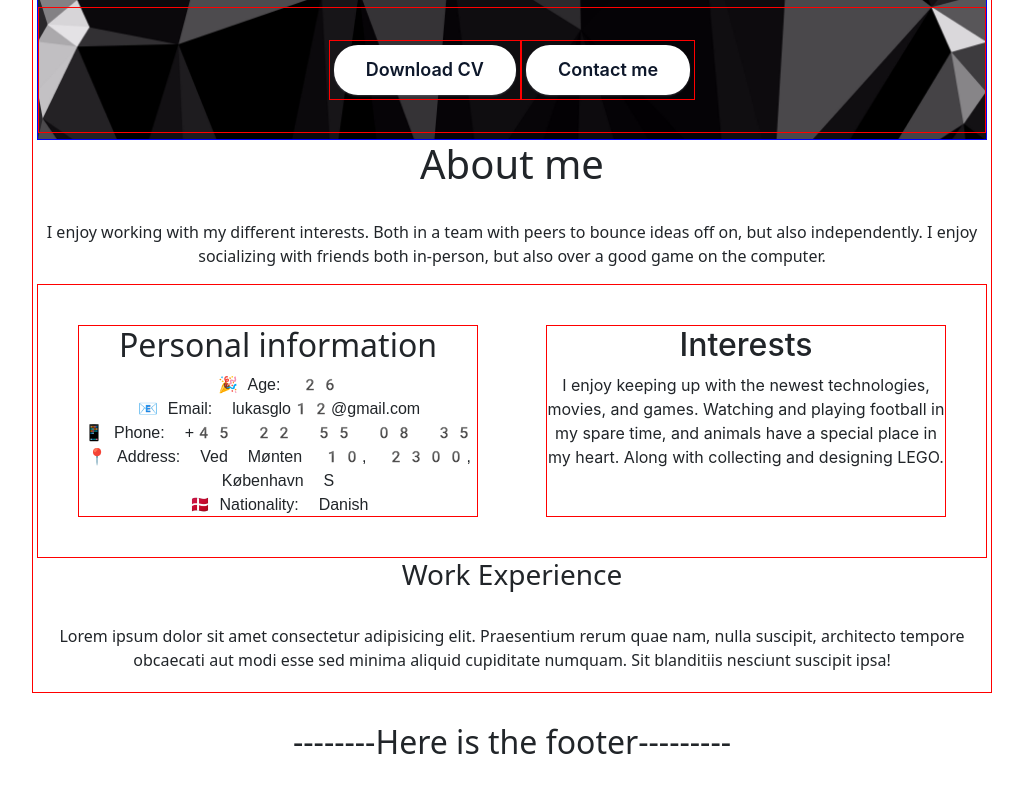
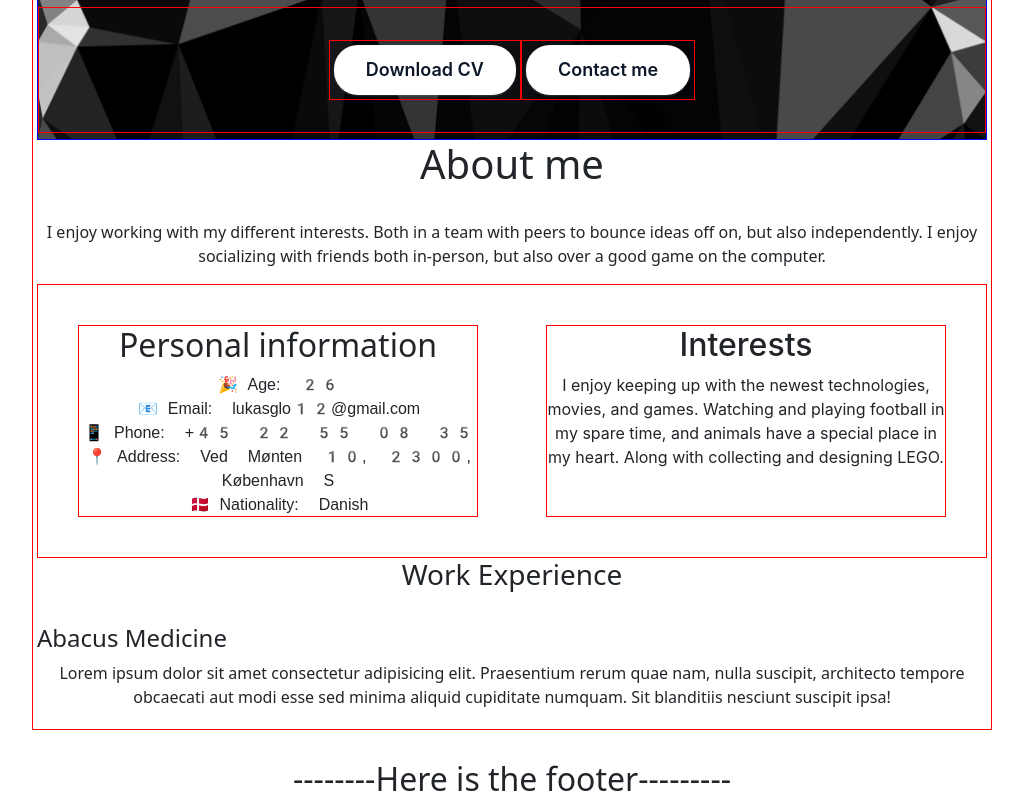
Before and after one commit to lubrozz/lubrozz.github.io, a React (Vite) app in the folder cv_web-page/: page / in a window 1280 px wide. Shown: the part 485-1285 px from the top of the page, without its empty margins (128-1151 px from the left). Before the commit the page ends 1248 px from the top, so only its background shows below. Built offline with nearby package versions, Linux system fonts and the light colour scheme.

Commit message:
Started on adding work experience

```diff
--- a/cv_web-page/src/components/WorkExperience.tsx
+++ b/cv_web-page/src/components/WorkExperience.tsx
@@ -7,6 +7,9 @@ const WorkExperience = () => {
       <div id="work-experience">
         <h3>Work Experience</h3>
         <br />
+        <div>
+          <h4 style={{ textAlign: "left" }}>Abacus Medicine</h4>
+        </div>
         <p>
           Lorem ipsum dolor sit amet consectetur adipisicing elit. Praesentium
           rerum quae nam, nulla suscipit, architecto tempore obcaecati aut modi
```
